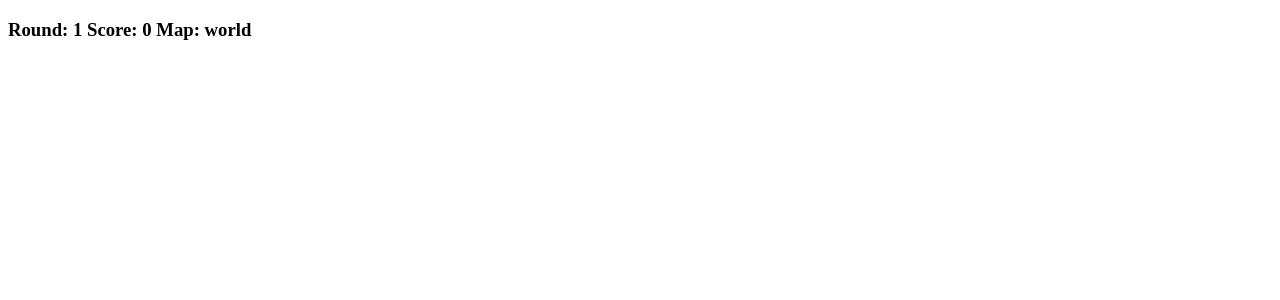
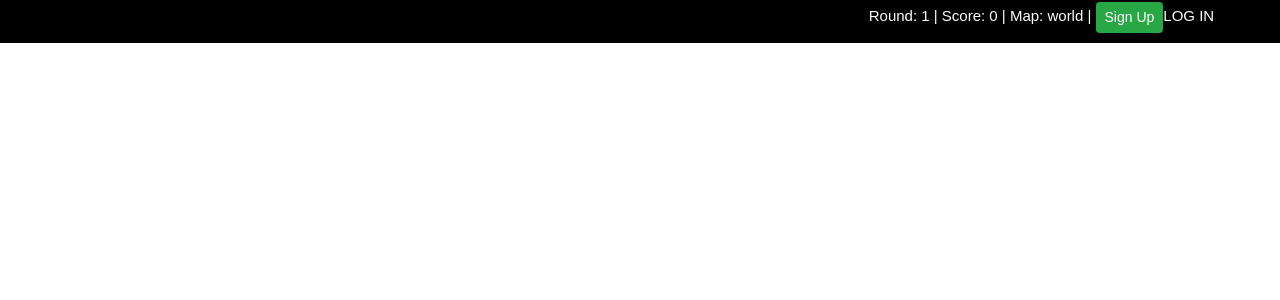
Before and after one commit to kayajepson/fridayWeek13, an Angular app: page / in a window 1280 px wide. Shown: the top 300 px of the page. Built offline with nearby package versions, Linux system fonts and the light colour scheme.

Commit message:
styling navbar

```diff
--- a/package.json
+++ b/package.json
@@ -21,6 +21,7 @@
     "@angular/platform-browser": "^5.2.0",
     "@angular/platform-browser-dynamic": "^5.2.0",
     "@angular/router": "^5.2.0",
+    "bootstrap": "^4.3.1",
     "core-js": "^2.4.1",
     "rxjs": "^5.5.6",
     "zone.js": "^0.8.19"
--- a/src/app/app.component.css
+++ b/src/app/app.component.css
@@ -1,3 +1,13 @@
 body {
   background-color: black;
+  padding: 2px;
 }
+
+h3 {
+  color: white;
+  font-family: sans-serif;
+  font-weight: 100;
+  font-size: 15px;
+  text-align: right;
+  padding-right: 5%;
+}
--- a/src/app/app.component.html
+++ b/src/app/app.component.html
@@ -1 +1,11 @@
-<h3>Round: {{currentFocus.round}} Score: {{currentFocus.score}} Map: {{currentFocus.map}}</h3>
+<!DOCTYPE html>
+<html lang="en" dir="ltr">
+  <head>
+    <meta charset="utf-8">
+    <title></title>
+  </head>
+  <body>
+    <h3>Round: {{currentFocus.round}} | Score: {{currentFocus.score}} | Map: {{currentFocus.map}} | <button type="button" name="signup" class="btn btn-success btn-sm">Sign Up</button> <strong>LOG IN</strong></h3>
+
+  </body>
+</html>
--- a/src/app/navbar/navbar.component.html
+++ b/src/app/navbar/navbar.component.html
@@ -1,4 +1,3 @@
 <p>
   navbar works!
 </p>
-{{currentNavbar.round}}||{{currentNavbar.score}}||{{currentNavbar.map}}
```
Also changed, not shown: .angular-cli.json, 1 other file (tests, documents, lock files or other folders).
